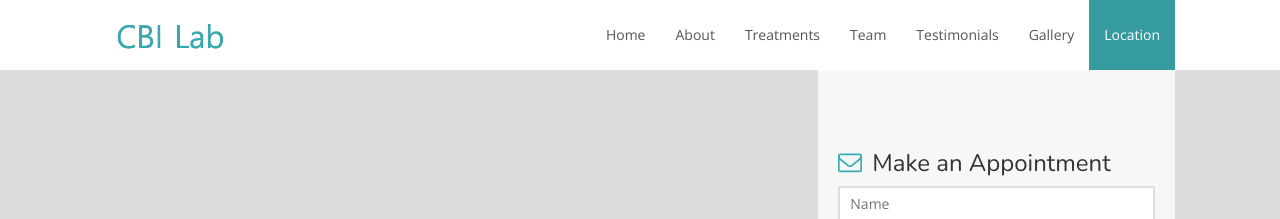
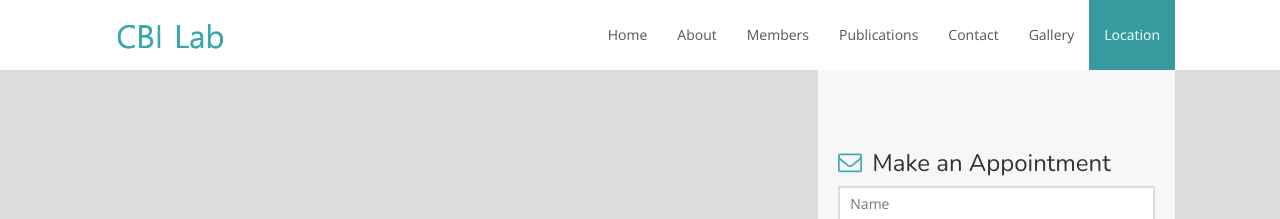
Before and after one commit to cbi-bioinfo/cbi-bioinfo.github.io_old, a Jekyll site: the page built from index.html, in a window 1280 px wide. Shown: the top 219 px of the page. Built offline with Jekyll 4.4.1, drawn with Linux system fonts in a browser that asks for light colours; nearby versions of some CDN libraries.

Commit message:
Update header.html

```diff
--- a/_includes/header.html
+++ b/_includes/header.html
@@ -17,9 +17,9 @@
             <ul class="nav navbar-nav navbar-right">
                 <li><a class="scroll" href="#top">Home</a></li>
                 <li><a class="scroll" href="#about">About</a></li>
-                <li><a class="scroll" href="#treatments">Treatments</a></li>
-                <li><a class="scroll" href="#team">Team</a></li>
-                <li><a class="scroll" href="#testimonials">Testimonials</a></li>
+                <li><a class="scroll" href="#team">Members</a></li>
+                <li><a class="scroll" href="#treatments">Publications</a></li>
+                <li><a class="scroll" href="#testimonials">Contact</a></li>
                 <li><a class="scroll" href="#gallery">Gallery</a></li>
                 <li><a class="scroll" href="#location">Location</a></li>
             </ul>
```
